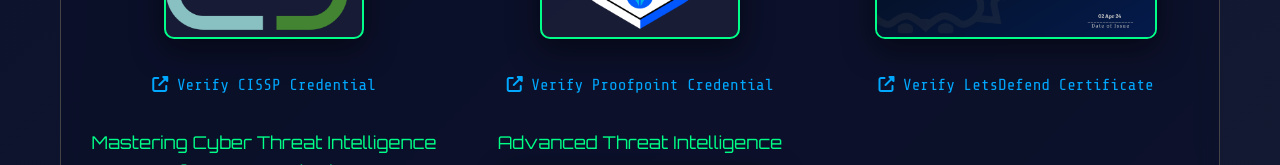
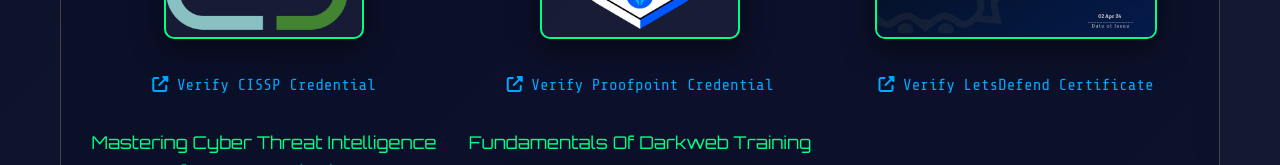
Before and after one commit to BlackSpartan/Personal-website, a plain HTML site: page index.html in a window 1280 px wide. Shown: the part 980-1145 px from the top of the page. Drawn offline with nearby package versions, Linux system fonts and the light colour scheme; grey boxes are pictures that could not be loaded.

Commit message:
feat: Update Darkweb Certificate

```diff
--- a/index.html
+++ b/index.html
@@ -136,7 +136,7 @@
 
                 <!-- NEW CERTIFICATE ADDED HERE -->
                 <div class="certificate-item">
-                    <div class="certificate-title">Advanced Threat Intelligence</div>
+                    <div class="certificate-title">Fundamentals Of Darkweb Training</div>
                     <div class="certificate-badge">
                         <a href="https://credsverse.com/credentials/8ba4bdbe-c469-444e-829b-4a6b2658d9d6?preview=1" target="_blank">
                             <img src="https://cdn.certifier.io/36e7668d-ac58-46b5-8c0d-dfcbf949240c/credentials/01k8jkj533z6rvfd9rq7wftecc/designs/01jtjn6xvk4pj9cr38bzdh2tn8/I3zXmLlMHx.png"
```
